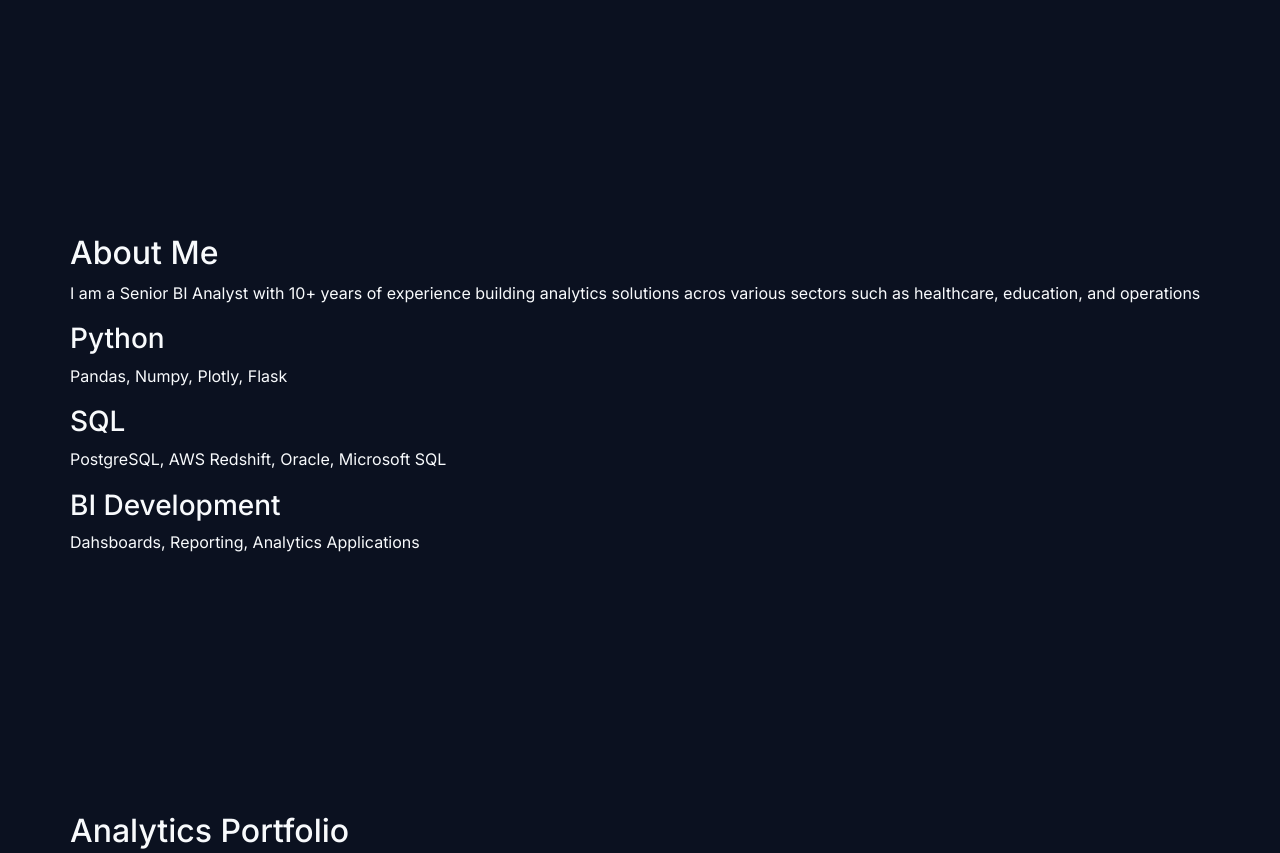
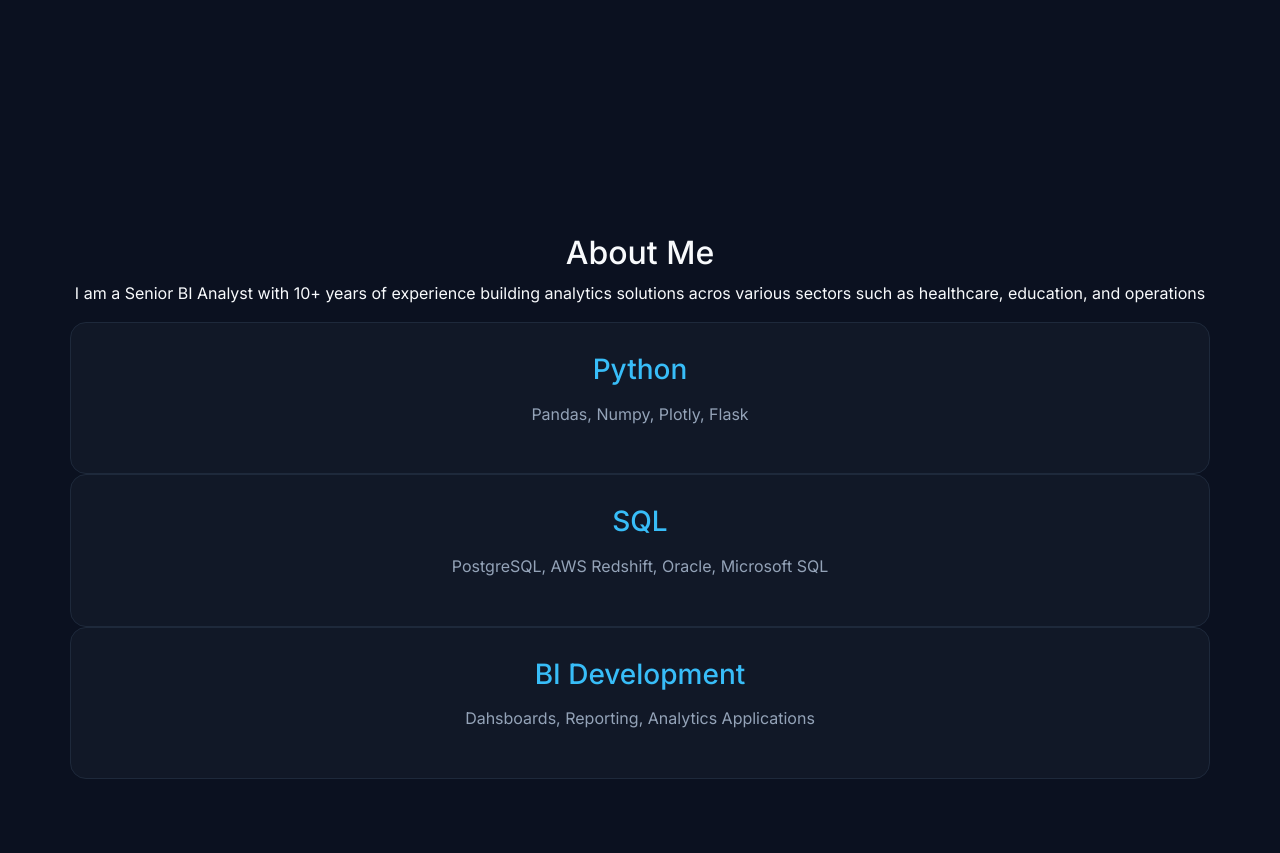
Before and after one commit to kcastaneda1/Building-Ploty-Dashboard-Portfolio, a Flask app: page / in a window 1280 px wide; the page is wider, and only the part inside the window is pictured. Shown: the part 1809-2662 px from the top of that part. Run offline with Flask 3, Linux system fonts and the light colour scheme; grey boxes are pictures that could not be loaded.

Commit message:
Update style.css

```diff
--- a/static/css/style.css
+++ b/static/css/style.css
@@ -137,3 +137,65 @@ footer {
 .copyright {
     color:#64748B;
 }
+
+/* ==========================
+   CENTERED CONTENT SECTIONS
+========================== */
+#about,
+#skills {
+    text-align:center;
+}
+
+.stats-container {
+    display:flex;
+    justify-content:center;
+    gap:30px;
+    margin-top:50px;
+}
+
+.stat-card {
+    background:#111827;
+    padding:30px;
+    border-radius:16px;
+    width:250px;
+    border:1px solid #1E293B;
+}
+
+.stat-card h3 {
+    font-size:36px;
+    color:#38BDF8;
+}
+
+.skills-grid {
+    display:grid;
+    grid-template-columns:
+    repeat(4,1fr);
+    gap:25px;
+    margin-top:50px;
+}
+
+.skill-card {
+    background:#111827;
+    padding:30px;
+    border-radius:16px;
+    border:1px solid #1E293B;
+}
+
+.skill-card h3 {
+    margin-bottom:15px;
+    color:#38BDF8;
+}
+
+.skill-card p {
+    color:#94A3B8;
+}
+
+/* Mobile */
+@media(max-width:900px){
+.stats-container,
+.skills-grid{
+    grid-template-columns:1fr;
+    flex-direction:column;
+    align-items:center;
+}
+}
```
